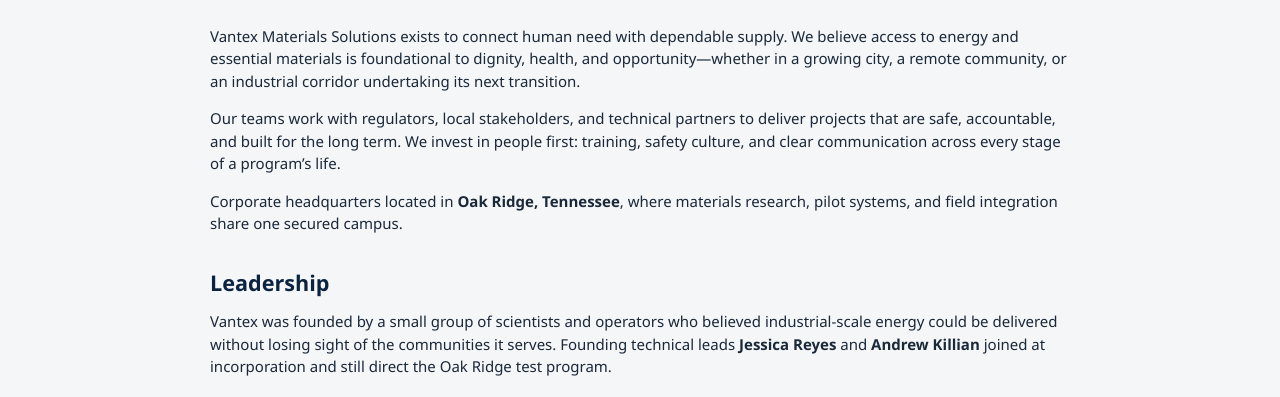
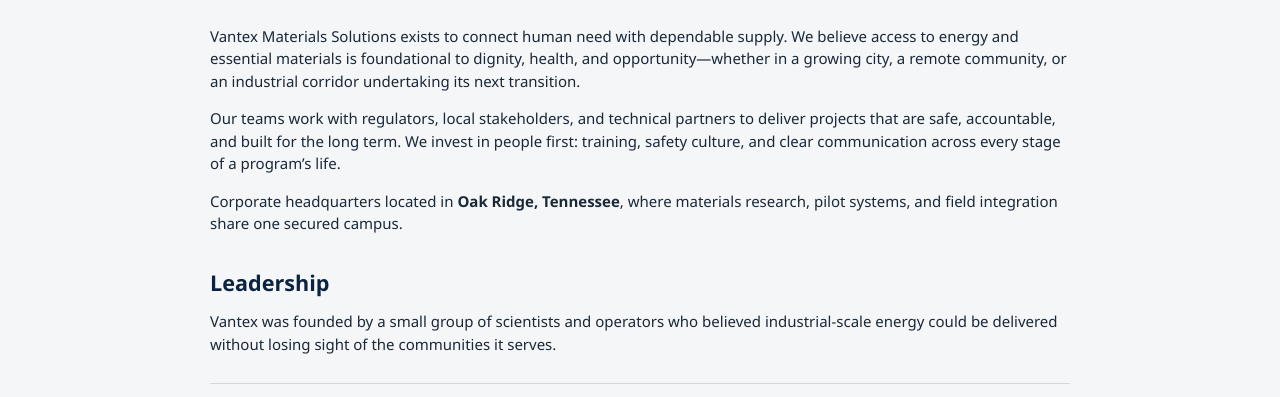
Before and after one commit to Tapolcsanyi/funnydawgonline, a plain HTML site: page vantex/about-us/index.html in a window 1280 px wide. Shown: the part 388-785 px from the top of the page. Drawn offline with Linux system fonts and the light colour scheme.

Commit message:
about us

```diff
--- a/vantex/about-us/index.html
+++ b/vantex/about-us/index.html
@@ -34,7 +34,7 @@
     </p>
     <h2>Leadership</h2>
     <p>
-      Vantex was founded by a small group of scientists and operators who believed industrial-scale energy could be delivered without losing sight of the communities it serves. Founding technical leads <strong>Jessica Reyes</strong> and <strong>Andrew Killian</strong> joined at incorporation and still direct the Oak Ridge test program.
+      Vantex was founded by a small group of scientists and operators who believed industrial-scale energy could be delivered without losing sight of the communities it serves.
     </p>
     <div class="vantex-founders">
       <article class="vantex-founder vantex-founder--lead">
```
